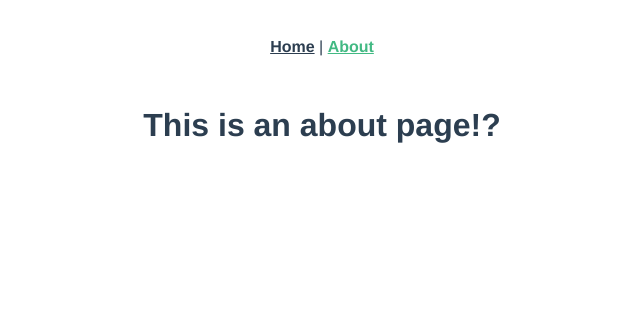
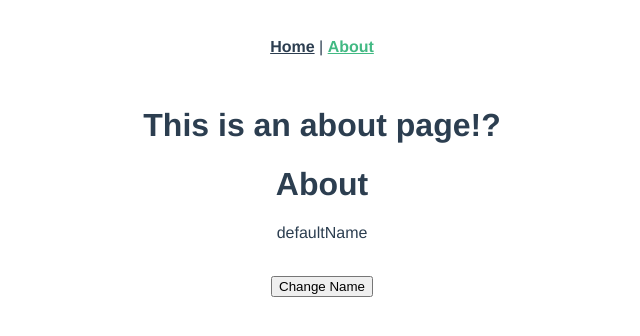
Before and after one commit to woojin18/vueStudy, a Vue app in the folder hello-world/: page /about in a window 1280 px wide. Shown: the top 336 px of the page, without its empty margins (318-958 px from the left). Built offline with nearby package versions, Linux system fonts and the light colour scheme.

Commit message:
16강까지

```diff
--- /dev/null
+++ b/hello-world/src/components/coder.vue
@@ -0,0 +1,37 @@
+<template>
+    <div>
+        <h1>{{title}}</h1>
+        <p>{{name}}</p><br>
+        <button @click="updateName">Change Name</button>
+    </div>
+</template>
+
+
+<script>
+export default{
+    props: {
+        title: {
+            type: String,
+            default: 'defaultTitle'
+        },
+        name: {
+            type: String,
+            default: 'defaultName'
+        }
+    },
+    data(){
+        return{
+            //name: 'coderwoojin',
+        }
+    },
+    methods:{
+        updateName(){
+            this.name = 'coderwoojin Update';
+        }
+    }
+}
+</script>
+
+<style scoped>
+
+</style>
--- a/hello-world/src/views/About.vue
+++ b/hello-world/src/views/About.vue
@@ -1,5 +1,17 @@
 <template>
   <div class="about">
     <h1>This is an about page!?</h1>
+    <coder title="About"/>
   </div>
 </template>
+
+<script>
+import coder from '@/components/coder.vue';
+
+export default{
+  components:{
+    coder
+  }
+}
+
+</script>
--- a/hello-world/src/views/Home.vue
+++ b/hello-world/src/views/Home.vue
@@ -1,18 +1,39 @@
 <template>
-  <div class="home">
-    <img alt="Vue logo" src="../assets/logo.png">
-    <HelloWorld msg="Welcome to Your Vue.js App"/>
+  <div>
+      <h1>This is homepage</h1>
+      <!-- <coder name="Homewoojin"/> -->
+      <form action="">
+        <label for="">Name</label>
+        <input type="text" v-model="name">
+      </form>
+
+
+
+      <p>{{name}}</p>
   </div>
 </template>
 
 <script>
-// @ is an alias to /src
-import HelloWorld from '@/components/HelloWorld.vue'
+
+/* import coder from '@/components/coder.vue'; */
 
 export default {
-  name: 'Home',
-  components: {
-    HelloWorld
+  /* components:{
+    coder
+  }, */
+
+  data(){
+    return{
+      name: ''
+    }
   }
+
 }
 </script>
+
+<style scoped>
+h1{
+  color: red;
+}
+
+</style>
```
